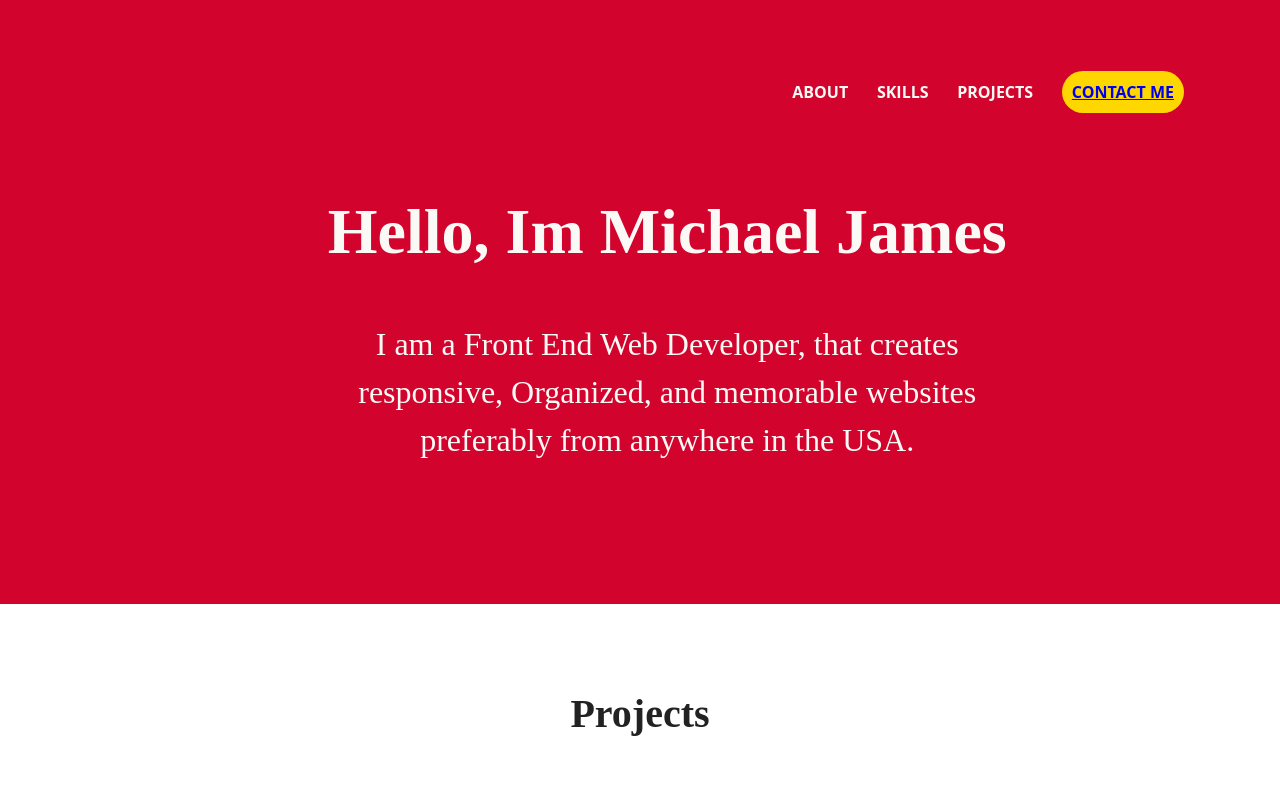
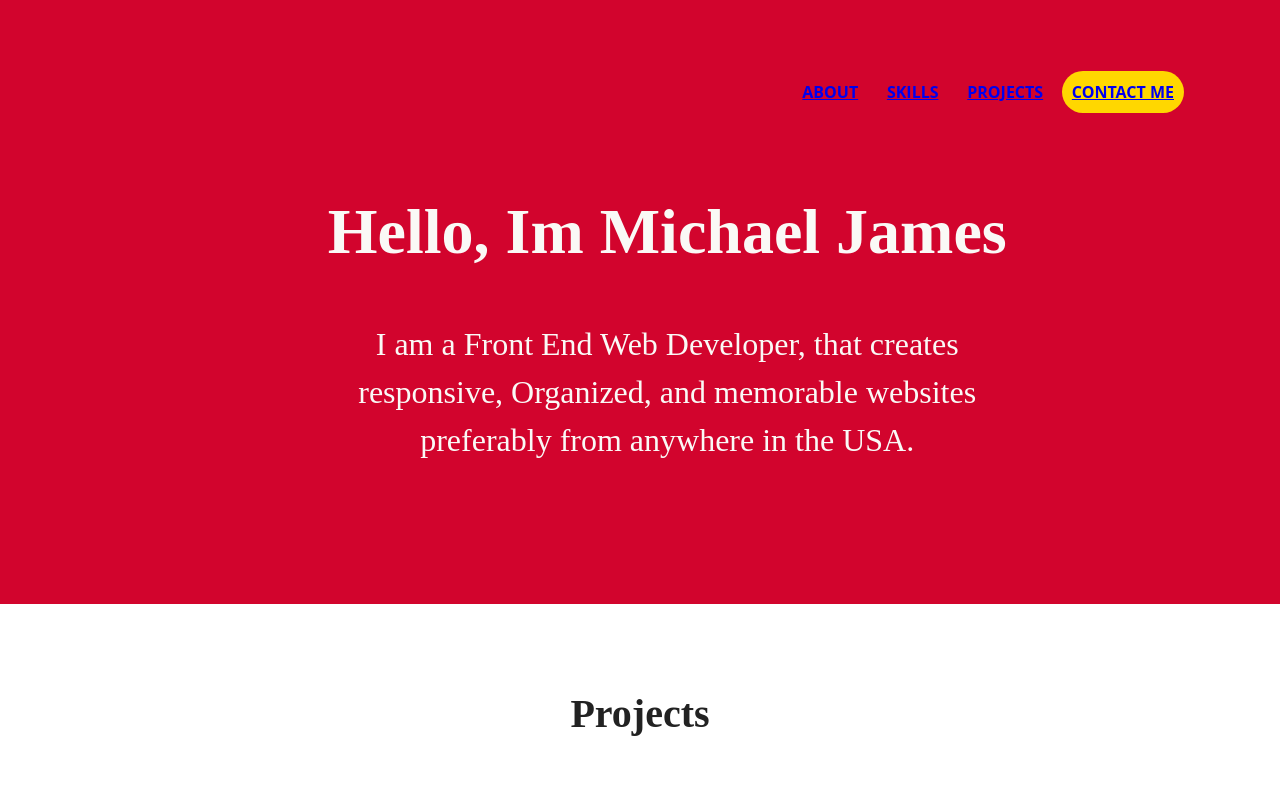
Before and after one commit to djzsmk/mjt-port, a website built with webpack: page index.html in a window 1280 px wide. Shown: the top 800 px of the page. Built offline with nearby package versions, Linux system fonts and the light colour scheme.

Commit message:
fixed sticky note link, fixed links for header buttons

```diff
--- a/index.html
+++ b/index.html
@@ -30,9 +30,15 @@
     <div class= "content-wrapper">
       <nav>
         <ul>
-          <li>About</li>
-          <li>Skills</li>
-          <li>Projects</li>
+          <li>
+            <a href="#about-me" id="about-me-link">About</a>
+          </li>
+          <li>
+            <a href="#skills" id="skills-link">Skills</a>
+          </li>
+          <li>
+            <a href="#Works" id="works-link">Projects</a>
+          </li>
           <li>
             <a href="#contact" id="contact-link">contact me</a>
           </li>
@@ -93,7 +99,7 @@
             </div>
             <div class="portfolio-works">
               <figure>
-                <a href="https://9rk9jj.csb.app//" target="_blank">
+                <a href="https://v548zj.csb.app/" target="_blank">
                   <img src="img/sticky-sample.png" alt="Sticky note App" />
                 </a>
               </figure>
@@ -108,7 +114,7 @@
                 <span>Tools:</span>
                 CodeSandbox, props, state
              </p>
-             <a class="project-link" href="https://9rk9jj.csb.app//" target="_blank">live page</a>
+             <a class="project-link" href="https://v548zj.csb.app/" target="_blank">live page</a>
             </div>
             <div class="portfolio-works">
               <figure>
```
